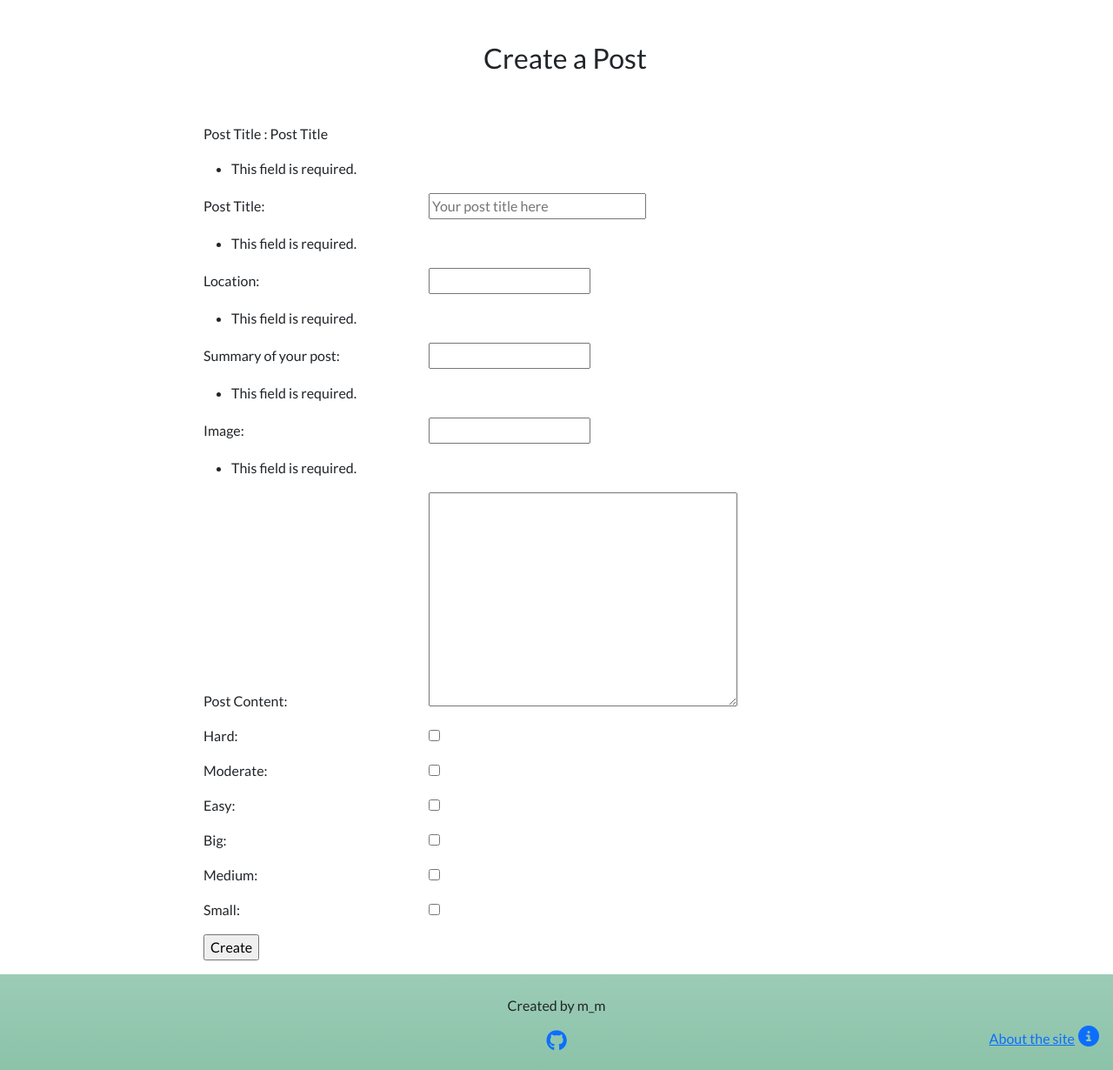
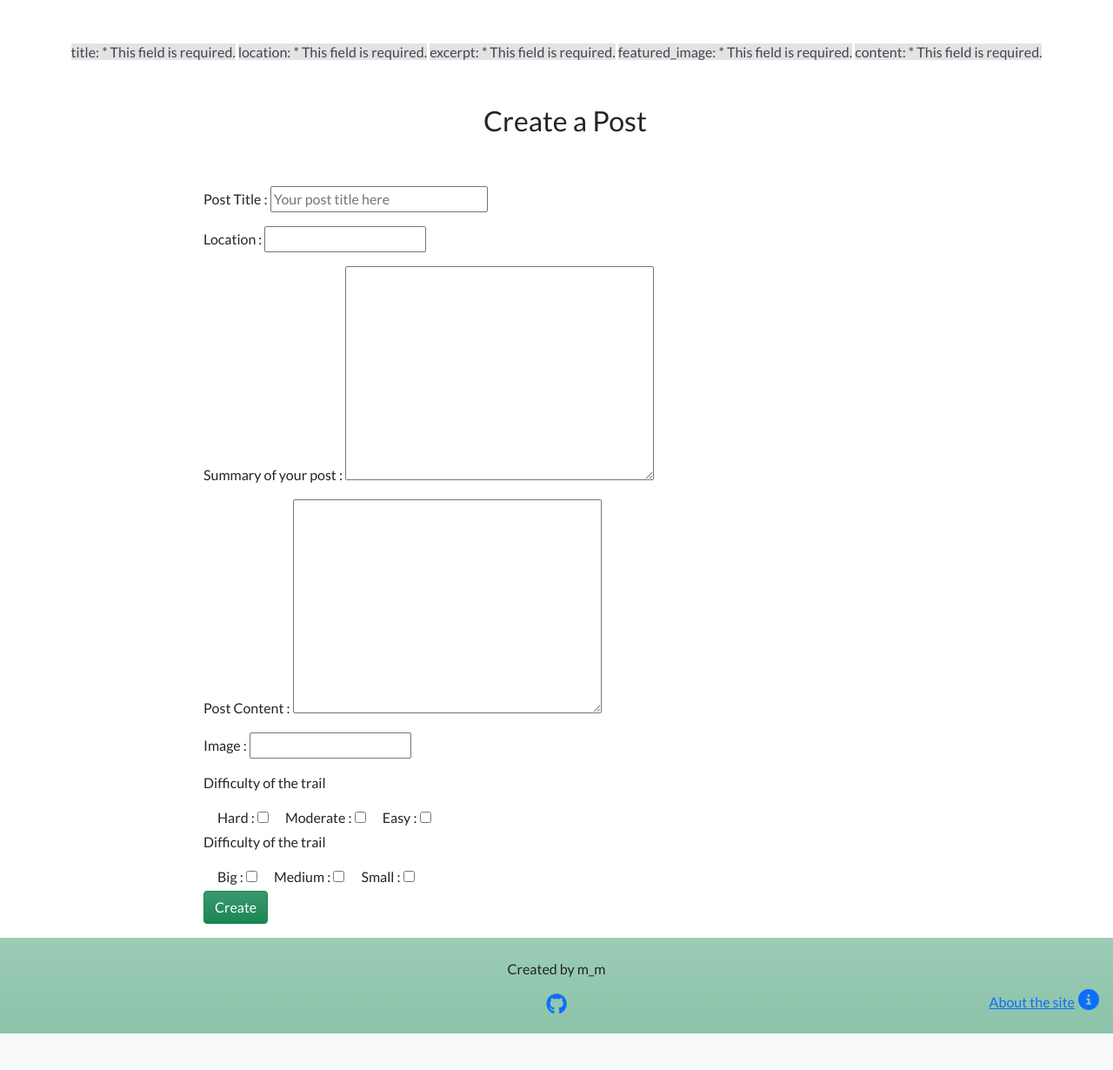
Before and after one commit to mwmlln/tails-on-trails, a Django app: page /create/ in a window 1280 px wide. Shown: the part 58-1288 px from the top of the page at 87% size. After the commit the page ends 1246 px from the top, so only its background shows below. Run offline with Django 3.2, Linux system fonts and the light colour scheme; a user stored in the database is signed in; some libraries are stand-ins or nearby versions.

```diff
--- a/forum/forms.py
+++ b/forum/forms.py
@@ -19,9 +19,9 @@ class CreatePostForm(forms.ModelForm):
                                 'class': 'create-post'
                                 },))
     location = forms.CharField(label='Location')
-    excerpt = forms.CharField(label='Summary of your post')
+    excerpt = forms.CharField(label='Summary of your post', widget=forms.Textarea)
     content = forms.CharField(label='Post Content', widget=forms.Textarea)
-    difficulty_hard = forms.BooleanField(label='Hard', required=False)
+    difficulty_hard = forms.BooleanField(label='Hard', required=False )
     difficulty_moderate = forms.BooleanField(label='Moderate', required=False)
     difficulty_easy = forms.BooleanField(label='Easy', required=False)
     breed_big = forms.BooleanField(label='Big', required=False)
@@ -36,12 +36,14 @@ class CreatePostForm(forms.ModelForm):
         'breed_big', 'breed_mid','breed_sml' )
 
     def clean_title(self):
+        """checks if title entered already exisits already"""
         cleaned_data = super().clean()
         title = cleaned_data.get('title')
         is_exists = Post.objects.filter(title=title).first()
         if is_exists:
             raise validators.ValidationError('This title already exists.'
                                             ' Please enter another one.')
+        return title
 
 
 class DeletePostForm(forms.ModelForm):
--- a/static/css/style.css
+++ b/static/css/style.css
@@ -90,6 +90,6 @@ footer{
   min-width: 250px;
 }
 
-label {
+.create-label {
   min-width: 20vw;
 }
--- a/templates/post_create.html
+++ b/templates/post_create.html
@@ -5,26 +5,52 @@
 
 <section>
     <div class="contatiner">
-        <!-- {% if create_post_form.errors %}
+        <div class="row">
+            {% if create_post_form.errors %}
             <div class="text-center mt-5" role="alert">
                 {% for key, value in create_post_form.errors.items %}
-            <span class="alert alert-secondary">{{key}}: {{value.as_text}}</span>
+                <span class="alert-secondary">{{key}}: {{value.as_text}}</span>
                 {% endfor %}
             </div>
-        {% endif %} -->
+            {% endif %}
         </div>
+
         <div class="row ms-2">
             <h2 class="text-center mt-5">Create a Post</h2>
             <div class="col col-md-8 offset-md-2 mt-5">
                 <form method="POST" enctype="multipart/form-data">
                     {% csrf_token %}
 
-                <p>{{ create_post_form.title.label }} : {{ create_post_form.title.label }}</p>
+                    <p class="create-label">{{ create_post_form.title.label }} : <span
+                            class="create-titile">{{ create_post_form.title }}</span></p>
+                    <p class="create-label">{{ create_post_form.location.label }} : <span
+                            class="create-titile">{{ create_post_form.location }}</span></p>
+                    <p class="create-label">{{ create_post_form.excerpt.label }} : <span
+                            class="create-titile">{{ create_post_form.excerpt }}</span></p>
+                    <p class="create-label">{{ create_post_form.content.label }} : <span
+                            class="create-titile">{{ create_post_form.content }}</span></p>
+                    <p class="create-label">{{ create_post_form.featured_image.label }} : <span
+                            class="create-titile">{{ create_post_form.featured_image }}</span></p>
+                    <div class="mb-1">
+                        <p>Difficulty of the trail</p>
+                        <span class="ms-3">{{ create_post_form.difficulty_hard.label }} : <span
+                                class="create-titile">{{ create_post_form.difficulty_hard }}</span></span>
+                        <span class="ms-3">{{ create_post_form.difficulty_moderate.label }} : <span
+                                class="create-titile">{{ create_post_form.difficulty_moderate }}</span></span>
+                        <span class="ms-3">{{ create_post_form.difficulty_easy.label }} : <span
+                                class="create-titile">{{ create_post_form.difficulty_easy }}</span></span>
+                    </div>
+                    <div class="mb-1">
+                        <p>Difficulty of the trail</p>
+                        <span class="ms-3">{{ create_post_form.breed_big.label }} : <span
+                                class="create-titile">{{ create_post_form.breed_big }}</span></span>
+                        <span class="ms-3">{{ create_post_form.breed_mid.label }} : <span
+                                class="create-titile">{{ create_post_form.breed_mid }}</span></span>
+                        <span class="ms-3">{{ create_post_form.breed_sml.label }} : <span
+                                class="create-titile">{{ create_post_form.breed_sml }}</span></span>
+                    </div>
 
-
-                {{ create_post_form.as_p }}
-
-                <input type="submit" value="Create" class="mb-3">
+                    <input type="submit" value="Create" class="btn btn-success bg-gradient mb-3">
                 </form>
             </div>
         </div>
```
Also changed, not shown: db.sqlite3. Lines whose indentation alone changed are shown as unchanged.
